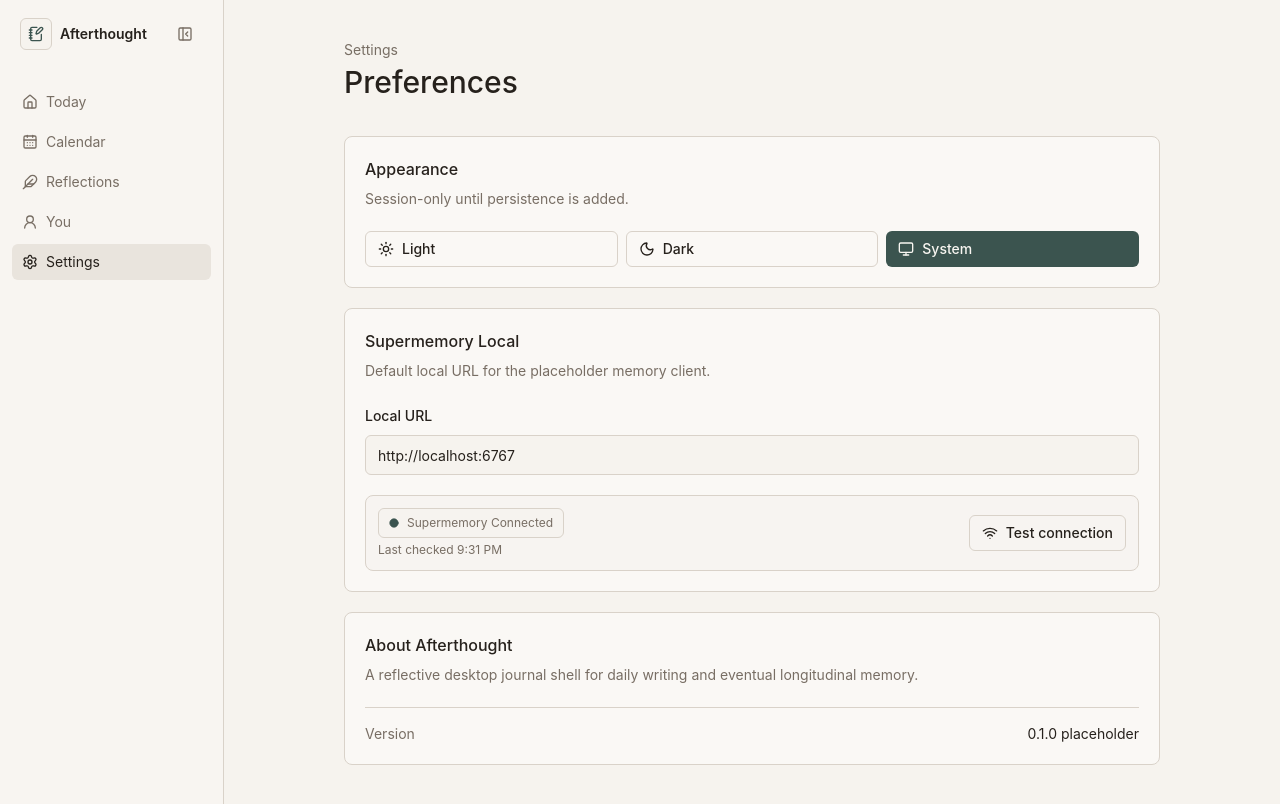
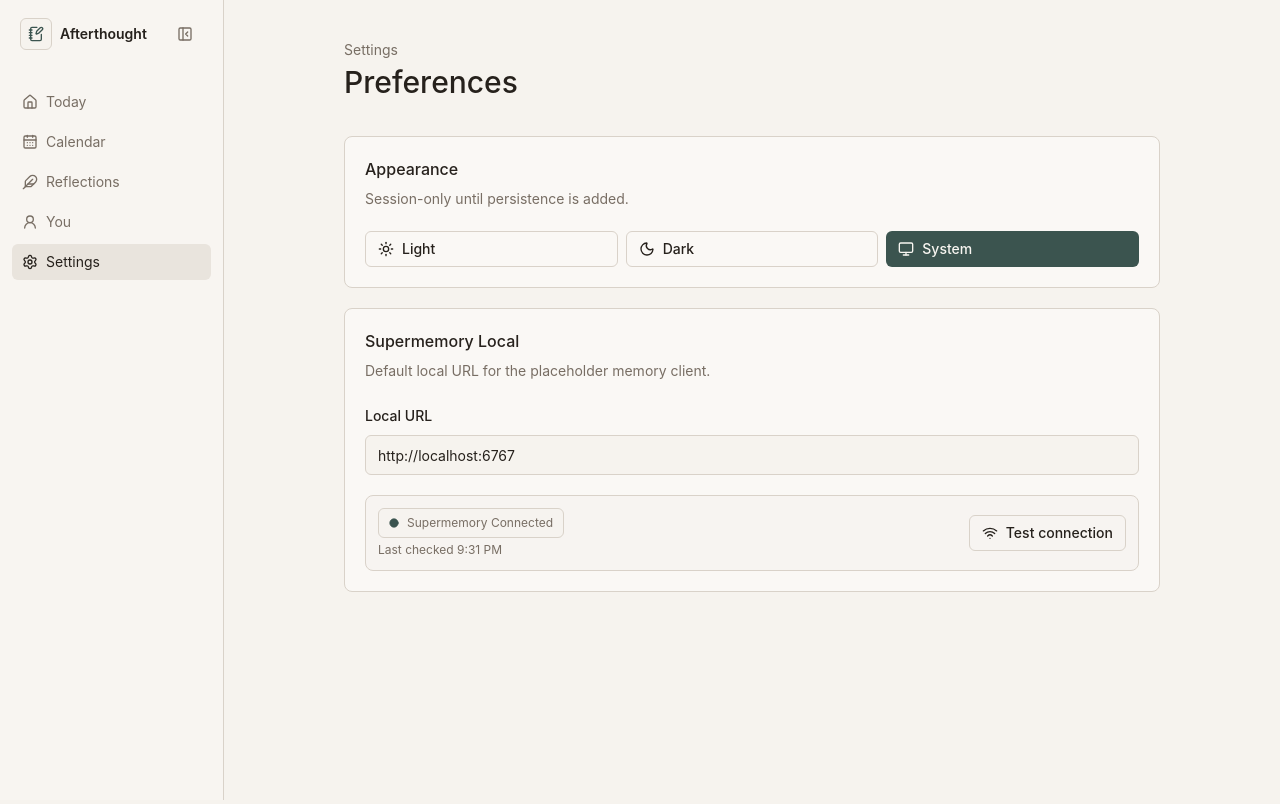
Before and after one commit to haydenfd/afterthought, a React (Vite) app: page /settings in a window 1280 px wide. Built offline with nearby package versions, Linux system fonts and the light colour scheme.

Commit message:
Refine Supermemory settings feedback

```diff
--- a/src/renderer/routes/settings-page.tsx
+++ b/src/renderer/routes/settings-page.tsx
@@ -12,7 +12,6 @@ import {
 } from '@/components/ui/card';
 import { Input } from '@/components/ui/input';
 import { Label } from '@/components/ui/label';
-import { Separator } from '@/components/ui/separator';
 import { cn } from '@/lib/utils';
 import { useSupermemory } from '@/state/supermemory-context';
 import { type Appearance, useTheme } from '@/state/theme-context';
@@ -29,8 +28,14 @@ const appearanceOptions: Array<{
 
 export function SettingsPage() {
   const { appearance, setAppearance } = useTheme();
-  const { baseUrl, setBaseUrl, status, lastCheckedAt, testConnection } =
-    useSupermemory();
+  const {
+    baseUrl,
+    setBaseUrl,
+    status,
+    lastCheckedAt,
+    connectionMessage,
+    testConnection,
+  } = useSupermemory();
 
   return (
     <section className="mx-auto min-h-screen max-w-4xl px-10 py-10">
@@ -92,6 +97,9 @@ export function SettingsPage() {
                     Last checked {format(lastCheckedAt, 'p')}
                   </p>
                 ) : null}
+                {connectionMessage ? (
+                  <p className="text-xs text-muted-foreground">{connectionMessage}</p>
+                ) : null}
               </div>
               <Button
                 type="button"
@@ -106,23 +114,6 @@ export function SettingsPage() {
             </div>
           </CardContent>
         </Card>
-
-        <Card>
-          <CardHeader>
-            <CardTitle>About Afterthought</CardTitle>
-            <CardDescription>
-              A reflective desktop journal shell for daily writing and eventual
-              longitudinal memory.
-            </CardDescription>
-          </CardHeader>
-          <CardContent className="space-y-4">
-            <Separator />
-            <div className="flex items-center justify-between gap-4 text-sm">
-              <span className="text-muted-foreground">Version</span>
-              <span>0.1.0 placeholder</span>
-            </div>
-          </CardContent>
-        </Card>
       </div>
     </section>
   );
```
